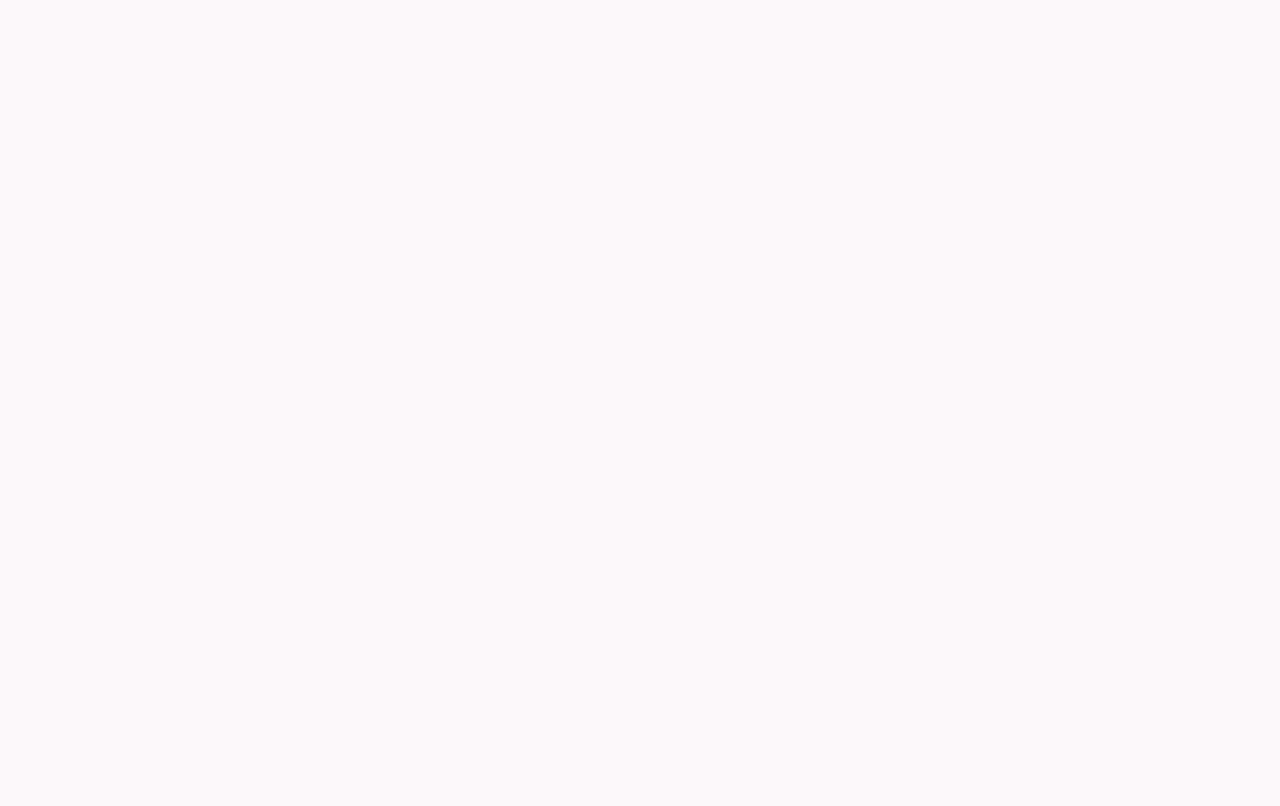
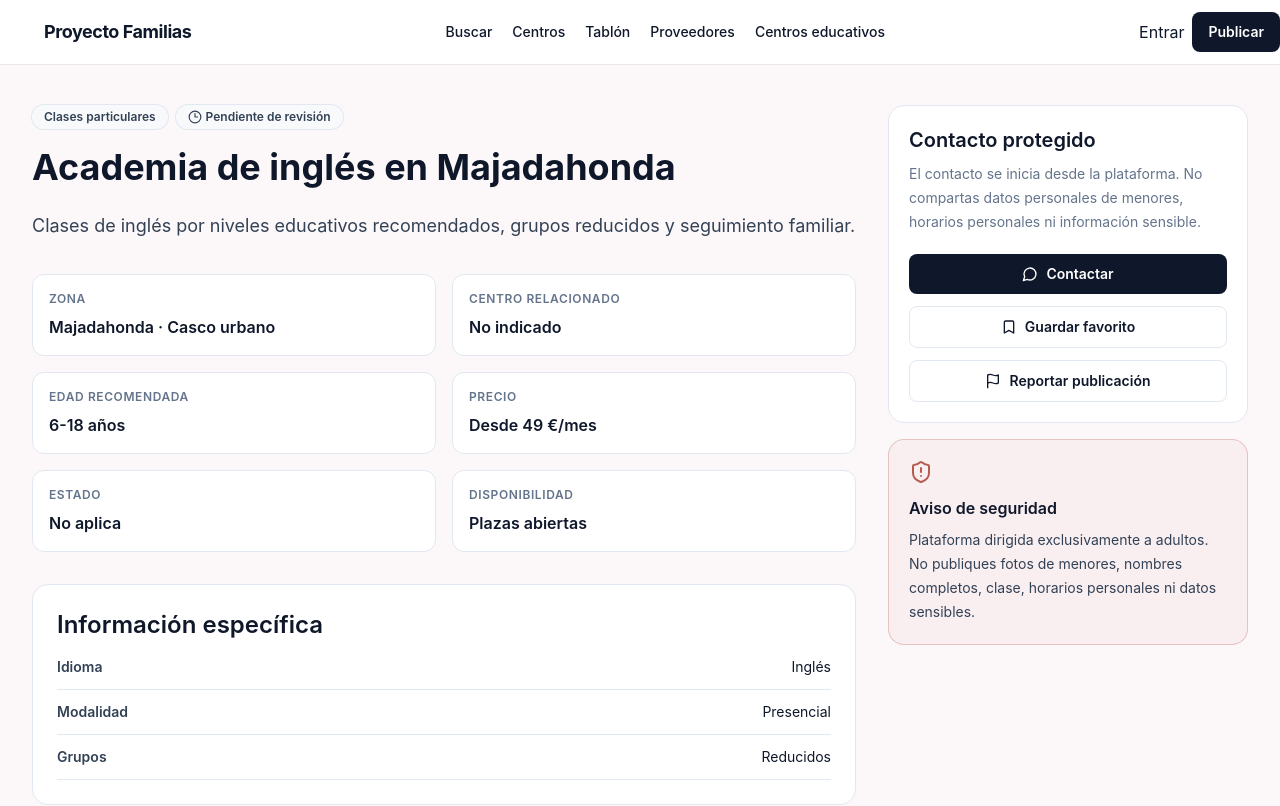
Before and after one commit to rdrgzjavier/kiryco, a Next.js app: page /anuncios/academia-ingles-majadahonda in a window 1280 px wide. Before the commit this address had no page. Shown: the top 806 px of the page. Built offline with nearby package versions, Linux system fonts and the light colour scheme.

Commit message:
Update listing detail page to current data model

```diff
--- a/src/app/anuncios/[id]/page.tsx
+++ b/src/app/anuncios/[id]/page.tsx
@@ -1,4 +1,77 @@
-import { listings, formatPrice, conditionLabel } from "@/lib/mock-data";
+import type { Metadata } from "next";
 import { notFound } from "next/navigation";
-export const generateStaticParams = () => listings.map((listing) => ({ id: listing.id }));
-export default async function ListingDetailPage({ params }: { params: Promise<{ id: string }> }) { const { id } = await params; const listing = listings.find((l) => l.id === id); if (!listing) notFound(); return <div className="page-container py-10"><article className="card p-6"><span className="badge-category">{listing.categoryName}</span><h1 className="my-4">{listing.title}</h1><p className="mb-6 text-lg text-warm-700">{listing.description}</p><div className="grid gap-3 sm:grid-cols-2"><p><b>Zona:</b> {listing.municipality}</p><p><b>Precio:</b> {formatPrice(listing.price, listing.priceType)}</p><p><b>Estado:</b> {conditionLabel(listing.condition) || "No aplica"}</p><p><b>Edad recomendada:</b> {listing.recommendedAgeMin}-{listing.recommendedAgeMax} años</p></div><div className="alert-info mt-6">No compartas datos personales, fotos ni horarios de menores. Puedes reportar publicaciones.</div></article></div>; }
+import { Bookmark, Flag, MessageCircle, ShieldAlert } from "lucide-react";
+import { ageLabel, categories, centers, findListing, listings } from "@/lib/mock-data";
+import { StatusBadge, VerifiedBadge } from "@/components/Badge";
+
+export function generateStaticParams() {
+  return listings.map((listing) => ({ id: listing.slug }));
+}
+
+export function generateMetadata({ params }: { params: { id: string } }): Metadata {
+  const listing = findListing(params.id);
+  return { title: `${listing?.title ?? "Anuncio"} | Proyecto Familias`, description: listing?.description };
+}
+
+export default function ListingDetailPage({ params }: { params: { id: string } }) {
+  const listing = findListing(params.id);
+  if (!listing) notFound();
+  const category = categories.find((item) => item.id === listing.categoryId);
+  const center = centers.find((item) => item.id === listing.centerId);
+
+  return (
+    <div className="page py-10">
+      <div className="grid gap-8 lg:grid-cols-[1fr_360px]">
+        <article>
+          <div className="mb-4 flex flex-wrap gap-2">
+            <span className="chip">{category?.name}</span>
+            <VerifiedBadge verified={listing.verified} />
+            <StatusBadge status={listing.status} />
+          </div>
+          <h1 className="text-4xl font-bold leading-tight text-ink">{listing.title}</h1>
+          <p className="mt-5 text-lg leading-8 text-slatecopy">{listing.description}</p>
+          <div className="mt-8 grid gap-4 sm:grid-cols-2">
+            {[
+              ["Zona", `${listing.municipality} · ${listing.area}`],
+              ["Centro relacionado", center?.name ?? "No indicado"],
+              ["Edad recomendada", ageLabel(listing)],
+              ["Precio", listing.priceLabel ?? (listing.price ? `${listing.price} €` : "Consultar")],
+              ["Estado", listing.condition ?? "No aplica"],
+              ["Disponibilidad", listing.availability ?? "Consultar"]
+            ].map(([label, value]) => (
+              <div key={label} className="rounded-xl border border-line bg-panel p-4">
+                <p className="label">{label}</p>
+                <p className="mt-2 font-semibold text-ink">{value}</p>
+              </div>
+            ))}
+          </div>
+          <section className="mt-8 card p-6">
+            <h2 className="text-2xl font-semibold text-ink">Información específica</h2>
+            <dl className="mt-4 grid gap-3">
+              {Object.entries(listing.details).map(([key, value]) => (
+                <div key={key} className="flex justify-between gap-4 border-b border-line pb-3 text-sm">
+                  <dt className="font-semibold capitalize text-slatecopy">{key.replace(/([A-Z])/g, " $1")}</dt>
+                  <dd className="text-right text-ink">{value}</dd>
+                </div>
+              ))}
+            </dl>
+          </section>
+        </article>
+        <aside className="space-y-4">
+          <div className="card p-5">
+            <h2 className="text-xl font-semibold text-ink">Contacto protegido</h2>
+            <p className="mt-2 text-sm leading-6 text-muted">El contacto se inicia desde la plataforma. No compartas datos personales de menores, horarios personales ni información sensible.</p>
+            <button className="btn-primary mt-5 w-full"><MessageCircle size={16} /> Contactar</button>
+            <button className="btn-secondary mt-3 w-full"><Bookmark size={16} /> Guardar favorito</button>
+            <button className="btn-secondary mt-3 w-full"><Flag size={16} /> Reportar publicación</button>
+          </div>
+          <div className="rounded-2xl border border-coral/30 bg-coral/5 p-5">
+            <ShieldAlert className="text-coral" size={24} aria-hidden />
+            <h3 className="mt-3 font-semibold text-ink">Aviso de seguridad</h3>
+            <p className="mt-2 text-sm leading-6 text-slatecopy">Plataforma dirigida exclusivamente a adultos. No publiques fotos de menores, nombres completos, clase, horarios personales ni datos sensibles.</p>
+          </div>
+        </aside>
+      </div>
+    </div>
+  );
+}
```
